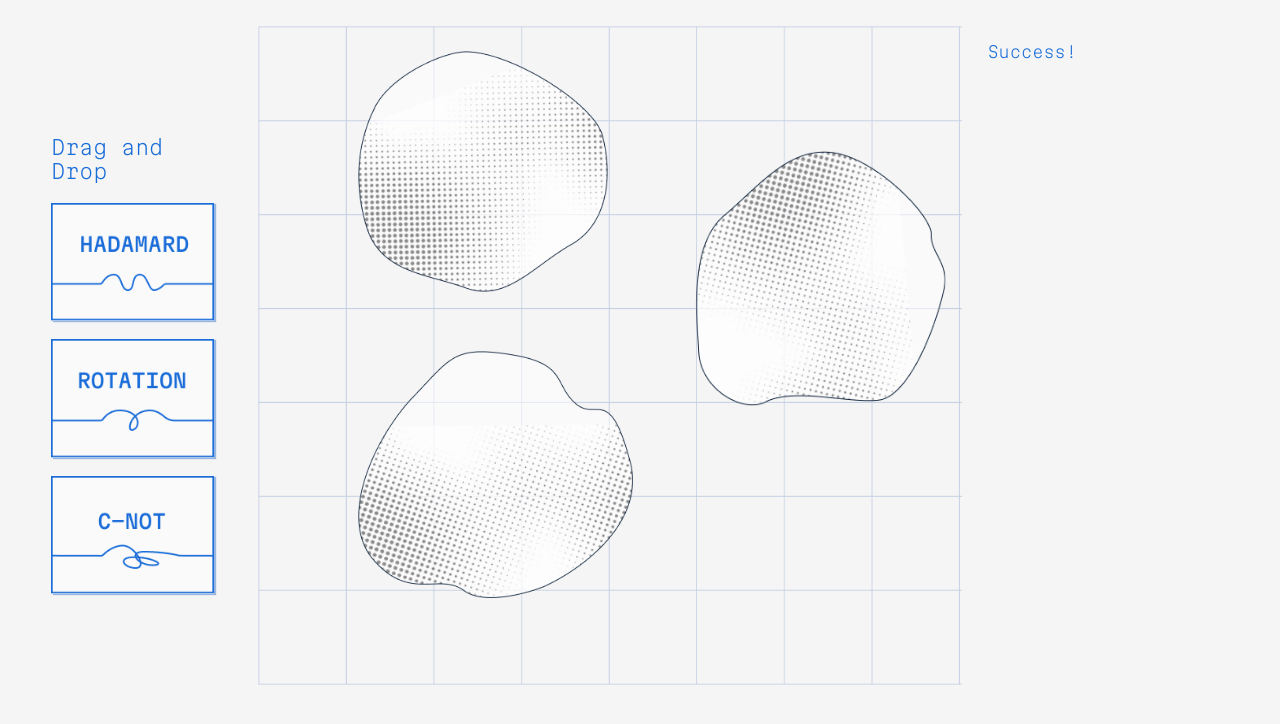
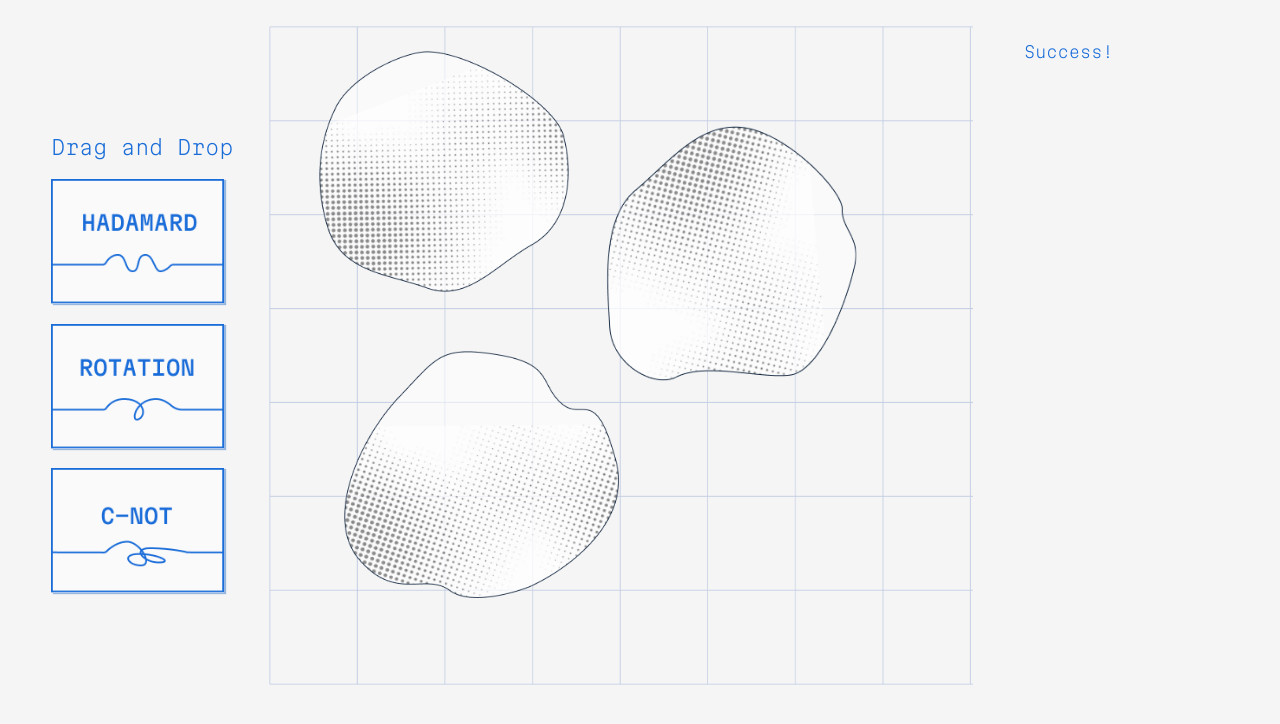
Before and after one commit to Paridhii27/fleeting-states, a website: page index.html in a window 1280 px wide. Shown: the top 724 px of the page. Drawn offline with Linux system fonts and the light colour scheme.

Commit message:
screen size adjustments

```diff
--- a/public/style.css
+++ b/public/style.css
@@ -148,7 +148,7 @@ button {
   position: absolute;
   width: 50%;
   height: auto;
-  left: 40%;
+  left: 30%;
   top: 0%;
   transform: translate(-50%, 0);
 }
@@ -160,8 +160,8 @@ button {
   align-items: center;
   width: 50%;
   height: auto;
-  left: 80%;
-  top: 20%;
+  left: 60%;
+  top: 15%;
   transform: translate(5%, 0%);
 }
 
@@ -172,7 +172,7 @@ button {
   height: auto;
   justify-content: center;
   align-items: center;
-  left: 15%;
+  left: 10%;
   top: 60%;
 }
 
@@ -288,10 +288,10 @@ button {
   display: flex;
   z-index: 9;
   justify-items: start;
-  width: 20%;
+  width: 15%;
   max-height: 85%;
   margin-right: 2%;
-  padding-right: 4%;
+  margin-left: 2%;
   background-color: #f5f5f5;
   flex-direction: column;
 }
--- a/server.js
+++ b/server.js
@@ -21,9 +21,9 @@ const gates = {
 const udpPort = new osc.UDPPort({
   localAddress: "0.0.0.0", // Listen on all network interfaces
   localPort: 57121, // Local port for incoming OSC messages
-  // remoteAddress: "172.20.10.6", // Send OSC messages to TouchDesigner (localhost)
-  remoteAddress: "127.0.0.1",
-  remotePort: 57123, // Port TouchDesigner is listening on
+  remoteAddress: "172.20.10.6", // Send OSC messages to TouchDesigner (localhost)
+  // remoteAddress: "127.0.0.1",
+  remotePort: 57120, // Port TouchDesigner is listening on
 });
 
 // Open the UDP port
```
Also changed, not shown: 1 other file.
